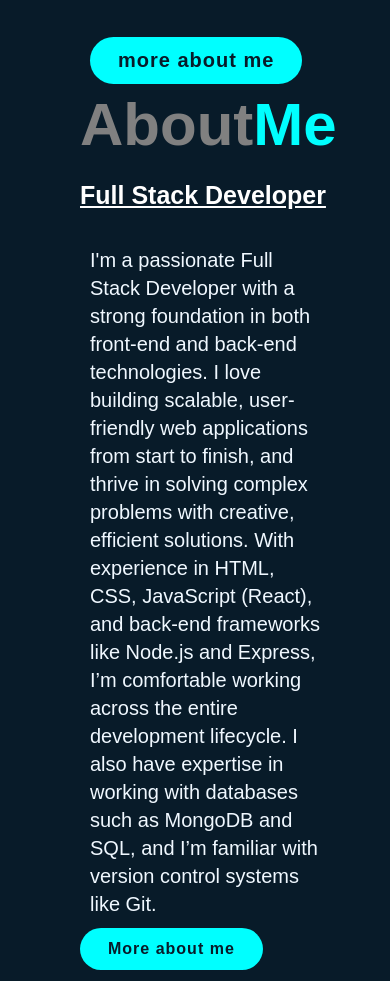
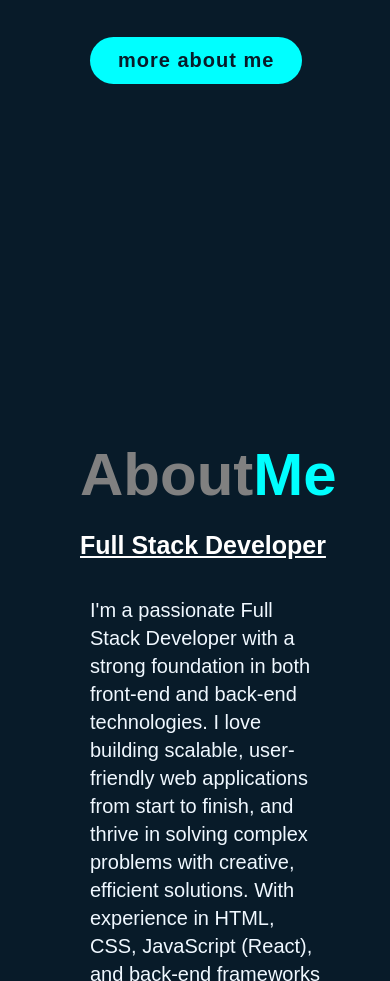
Before and after one commit to abhijitkayal/portfolio-abhi, a plain HTML site: page index.html in a window 390 px wide. Shown: the part 1496-2477 px from the top of the page. Drawn offline with nearby package versions, Linux system fonts and the light colour scheme.

Commit message:
Update style.css

```diff
--- a/style.css
+++ b/style.css
@@ -1169,7 +1169,7 @@ section{
     width:300px;
    }
 } */
-@media(max-width:1285px){
+@media(max-width:1200px){
    #menu-icon{
     display: block;
     color:white;
@@ -1245,7 +1245,7 @@ section{
 }
 .about{
     margin-left:80px;
-    margin-top:350px;
+    margin-top:700px;
     width:350px;
 }
 .about .box{
```
